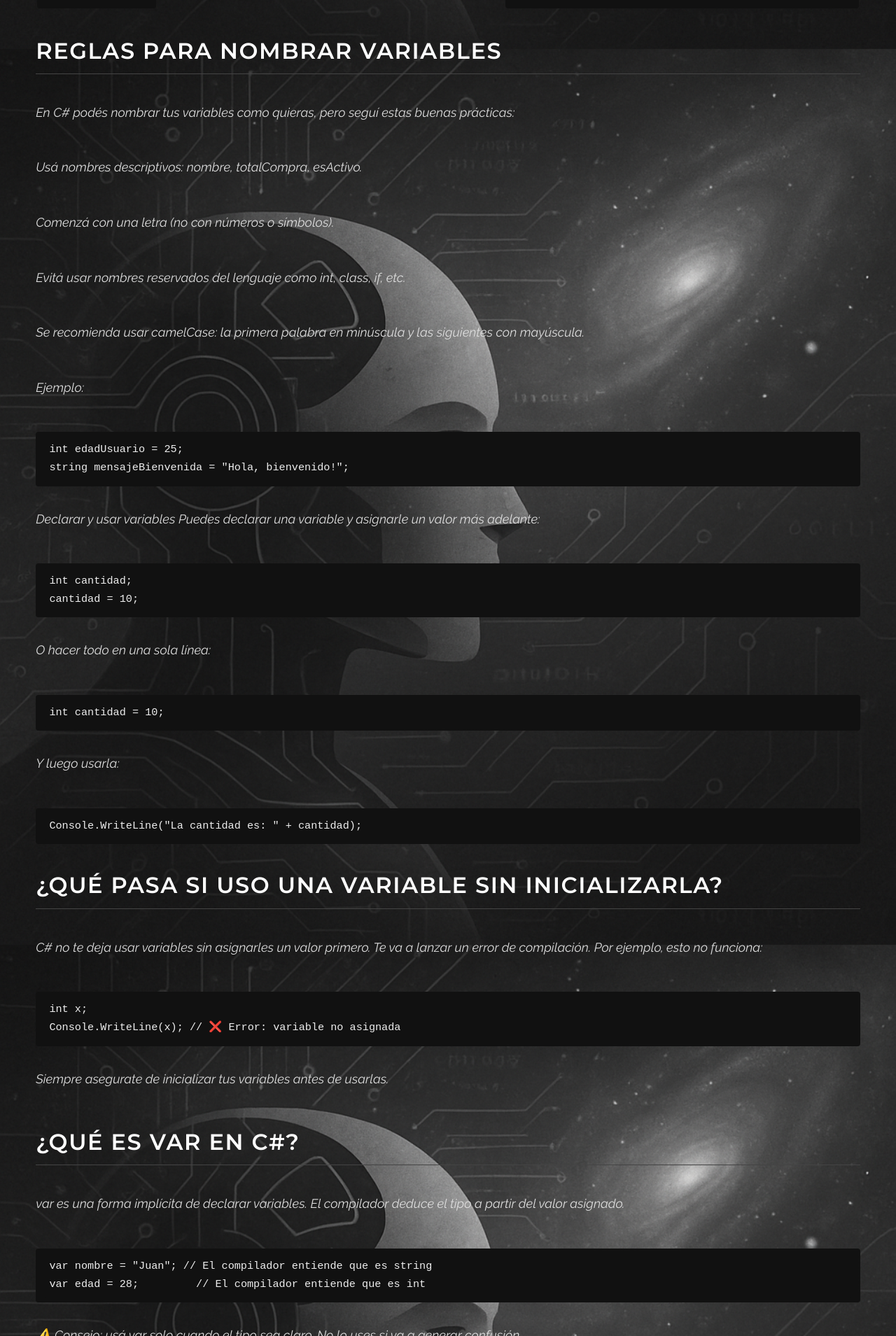
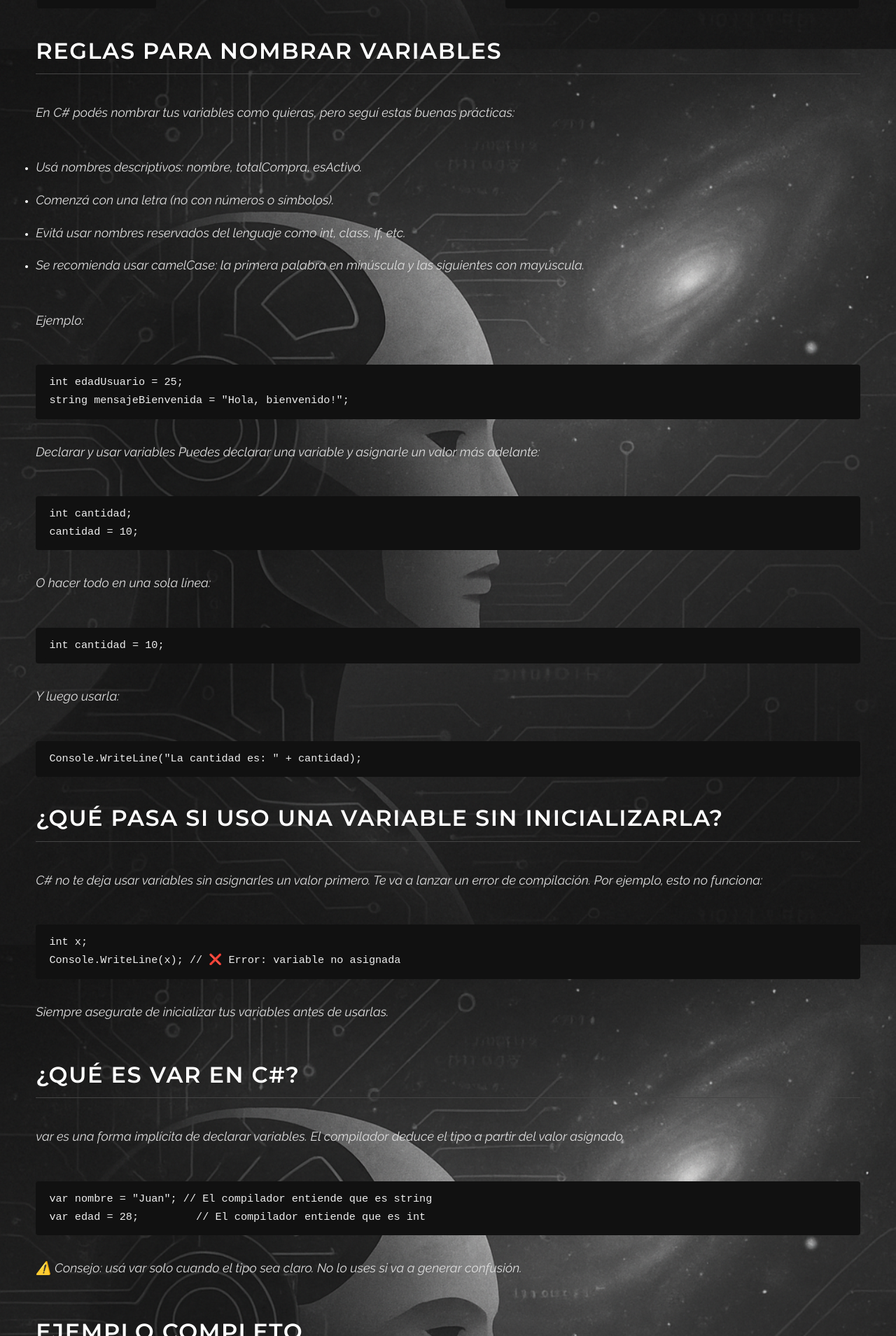
Before and after one commit to dotnetdba/dotnetdba.github.io, a Jekyll site: the page built from _posts/2025-06-23-variables.md, in a window 1280 px wide. Shown: the part 1210-3119 px from the top of the page at 70% size. Built offline with Jekyll 4.4.1, drawn with Linux system fonts in a browser that asks for light colours.

````diff
--- a/_posts/2025-06-23-variables.md
+++ b/_posts/2025-06-23-variables.md
@@ -39,13 +39,13 @@ En C# existen muchos tipos de datos, pero los más usados cuando estás empezand
 ## Reglas para nombrar variables
 En C# podés nombrar tus variables como quieras, pero seguí estas buenas prácticas:
 
-Usá nombres descriptivos: nombre, totalCompra, esActivo.
+- Usá nombres descriptivos: nombre, totalCompra, esActivo.
 
-Comenzá con una letra (no con números o símbolos).
+- Comenzá con una letra (no con números o símbolos).
 
-Evitá usar nombres reservados del lenguaje como int, class, if, etc.
+- Evitá usar nombres reservados del lenguaje como int, class, if, etc.
 
-Se recomienda usar camelCase: la primera palabra en minúscula y las siguientes con mayúscula.
+- Se recomienda usar camelCase: la primera palabra en minúscula y las siguientes con mayúscula.
 
 Ejemplo:
 ```csharp
````
